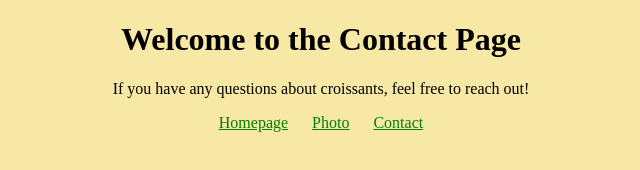
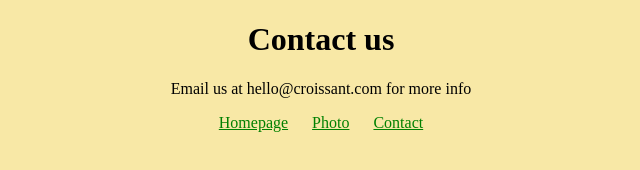
Before and after one commit to Eucharia2124/Croissant, a plain HTML site: page contact.html in a window 1280 px wide. Shown: the whole page, without its empty margins (319-959 px from the left). Drawn offline with Linux system fonts and the light colour scheme.

Commit message:
contact page added

```diff
--- a/contact.html
+++ b/contact.html
@@ -7,8 +7,10 @@
      <link rel="stylesheet" href="/css/styles.css" />
 </head>
 <body>
-    <h1>Welcome to the Contact Page</h1>
-    <p>If you have any questions about croissants, feel free to reach out!</p>
+    <h1>Contact us</h1>
+    <p>
+        Email us at hello@croissant.com for more info
+    </p>
     <footer>
         <a href="/">Homepage</a>
         <a href="/photo.html">Photo</a>
```
